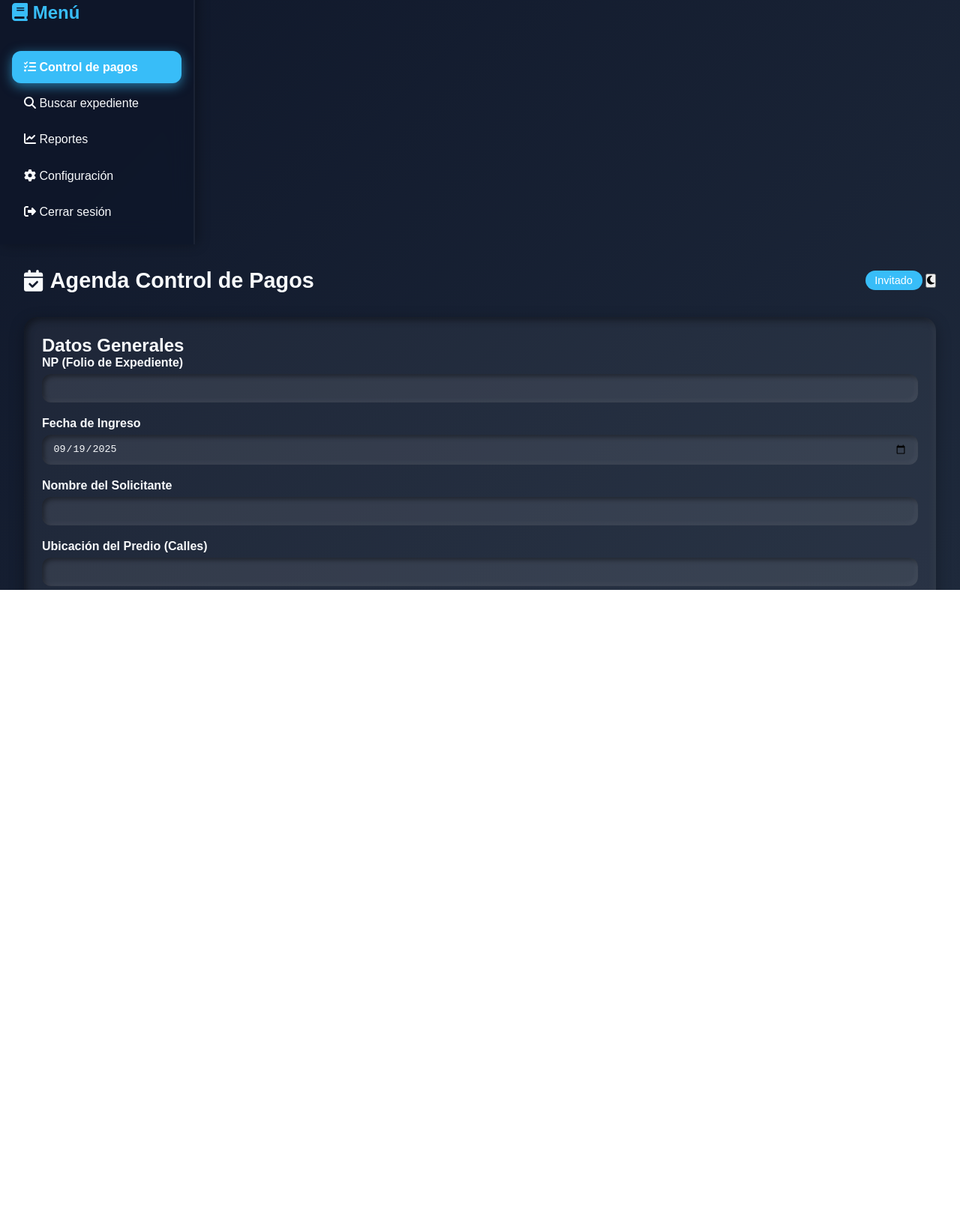
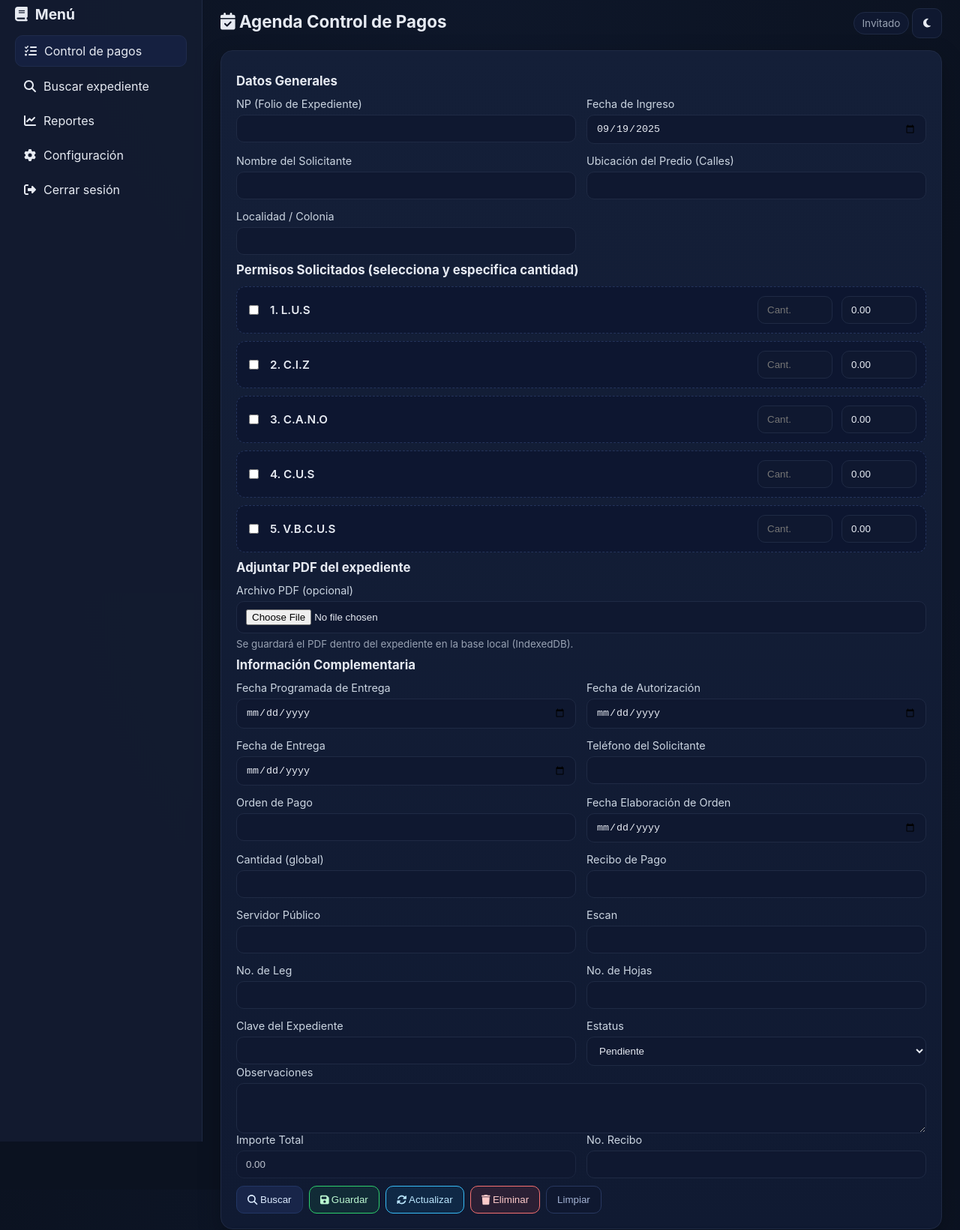
Before and after one commit to sirluisangel/Resindecia1, a plain HTML site: page main.html in a window 1280 px wide. Shown: the part 13-1654 px from the top of the page at 75% size. Before the commit the page ends 800 px from the top, so only its background shows below. Drawn offline with nearby package versions, Linux system fonts and the light colour scheme; some packages are replaced by stand-ins of ours; a script that the page names is missing.

Commit message:
refactor: Update stylesheet link and remove unused script functionality

```diff
--- a/main.css
+++ /dev/null
@@ -1,181 +0,0 @@
-/* Reset */
-* { margin: 0; padding: 0; box-sizing: border-box; }
-html, body { height: 100%; font-family: 'Poppins', sans-serif; overflow-x: hidden; }
-body {
-  background: linear-gradient(135deg, #0f172a, #1e293b);
-  color: #f8fafc;
-  transition: background 0.6s, color 0.6s;
-}
-body.light {
-  background: linear-gradient(135deg, #f9fafb, #e5e7eb);
-  color: #111827;
-}
-
-/* Fondo animado (partículas) */
-#bg-canvas {
-  position: fixed;
-  top: 0; left: 0;
-  width: 100%; height: 100%;
-  z-index: -1;
-}
-
-/* Sidebar */
-.sidebar {
-  width: 260px;
-  background: rgba(15, 23, 42, 0.85);
-  backdrop-filter: blur(16px);
-  display: flex;
-  flex-direction: column;
-  padding: 1rem;
-  border-right: 2px solid rgba(255,255,255,0.05);
-  box-shadow: 4px 0 15px rgba(0,0,0,0.3);
-  transition: transform 0.4s ease-in-out;
-}
-.sidebar .brand {
-  font-size: 1.5rem;
-  font-weight: bold;
-  color: #38bdf8;
-  margin-bottom: 2rem;
-  animation: slideInLeft 0.6s ease;
-}
-.sidebar nav a {
-  display: block;
-  padding: 0.8rem 1rem;
-  border-radius: 12px;
-  margin: 0.3rem 0;
-  color: inherit;
-  text-decoration: none;
-  position: relative;
-  overflow: hidden;
-  transition: all 0.4s;
-}
-.sidebar nav a::before {
-  content: "";
-  position: absolute;
-  left: -100%; top: 0;
-  width: 100%; height: 100%;
-  background: linear-gradient(90deg, transparent, rgba(56,189,248,0.3), transparent);
-  transition: left 0.5s;
-}
-.sidebar nav a:hover::before { left: 100%; }
-.sidebar nav a:hover {
-  transform: translateX(8px) scale(1.02);
-}
-.sidebar nav a.active {
-  background: #38bdf8;
-  color: white;
-  font-weight: bold;
-  box-shadow: 0 4px 15px rgba(56,189,248,0.6);
-}
-
-/* Main */
-.content {
-  flex: 1; padding: 2rem;
-  overflow-y: auto;
-  animation: fadeIn 0.8s;
-}
-.topbar {
-  display: flex; justify-content: space-between; align-items: center;
-  margin-bottom: 2rem;
-}
-.topbar h1 {
-  font-size: 1.8rem; display: flex; align-items: center; gap: 0.6rem;
-  font-weight: bold;
-  animation: slideInDown 0.7s;
-}
-.topbar .badge {
-  background: #38bdf8; padding: 0.3rem 0.8rem;
-  border-radius: 20px; font-size: 0.9rem; color: white;
-}
-
-/* Cards con glass + neumorphism */
-.card {
-  background: rgba(255,255,255,0.05);
-  border-radius: 18px;
-  padding: 1.5rem;
-  margin-bottom: 2rem;
-  box-shadow: inset -4px -4px 10px rgba(255,255,255,0.05),
-              inset 4px 4px 10px rgba(0,0,0,0.4),
-              0 6px 20px rgba(0,0,0,0.3);
-  animation: zoomIn 0.6s ease;
-  transition: transform 0.3s, box-shadow 0.3s;
-}
-.card:hover {
-  transform: translateY(-6px) scale(1.02);
-  box-shadow: 0 10px 30px rgba(56,189,248,0.4);
-}
-
-.section { display: none; }
-.section.visible { display: block; }
-
-/* Inputs */
-.field { margin-bottom: 1.2rem; display: flex; flex-direction: column; }
-.field label { font-weight: 600; margin-bottom: 0.4rem; }
-.field input, .field select, .field textarea {
-  padding: 0.7rem 0.9rem;
-  border-radius: 12px;
-  border: none;
-  background: rgba(255,255,255,0.08);
-  color: inherit;
-  box-shadow: inset -3px -3px 6px rgba(255,255,255,0.05),
-              inset 3px 3px 6px rgba(0,0,0,0.4);
-  transition: all 0.3s;
-}
-.field input:focus {
-  outline: none;
-  background: rgba(56,189,248,0.2);
-  transform: scale(1.03);
-}
-
-/* Buttons */
-.btn {
-  padding: 0.7rem 1.3rem;
-  border-radius: 14px;
-  border: none;
-  cursor: pointer;
-  font-weight: bold;
-  transition: all 0.3s ease;
-  position: relative;
-  overflow: hidden;
-}
-.btn::after {
-  content: "";
-  position: absolute;
-  top: 0; left: -100%;
-  width: 100%; height: 100%;
-  background: rgba(255,255,255,0.2);
-  transition: left 0.4s;
-}
-.btn:hover::after { left: 100%; }
-.btn.success { background: #22c55e; color: white; }
-.btn.danger { background: #ef4444; color: white; }
-.btn.info { background: #3b82f6; color: white; }
-.btn.ghost { background: transparent; border: 2px solid currentColor; }
-
-/* Tables */
-.table {
-  width: 100%; border-collapse: collapse;
-  border-radius: 12px; overflow: hidden;
-}
-.table th, .table td {
-  padding: 0.7rem; text-align: left;
-}
-.table th {
-  background: rgba(56,189,248,0.3);
-}
-.table tr:hover { background: rgba(56,189,248,0.15); }
-
-/* Animaciones */
-@keyframes fadeIn { from {opacity:0; transform: translateY(10px);} to {opacity:1; transform: translateY(0);} }
-@keyframes zoomIn { from {opacity:0; transform: scale(0.9);} to {opacity:1; transform: scale(1);} }
-@keyframes slideInLeft { from {opacity:0; transform: translateX(-50px);} to {opacity:1; transform: translateX(0);} }
-@keyframes slideInDown { from {opacity:0; transform: translateY(-50px);} to {opacity:1; transform: translateY(0);} }
-
-/* Responsive */
-@media(max-width: 768px) {
-  .sidebar {
-    position: fixed; left: -260px; top: 0; bottom: 0;
-    z-index: 1000;
-  }
-  .sidebar.active { left: 0; }
-}
--- a/main.html
+++ b/main.html
@@ -4,7 +4,7 @@
   <meta charset="UTF-8"/>
   <meta name="viewport" content="width=device-width, initial-scale=1.0"/>
   <title>Agenda Control de Pagos</title>
-  <link rel="stylesheet" href="main.css"/>
+  <link rel="stylesheet" href="styles.css"/>
   <link rel="stylesheet" href="https://cdnjs.cloudflare.com/ajax/libs/font-awesome/6.5.2/css/all.min.css"/>
   <script src="https://cdn.jsdelivr.net/npm/sweetalert2@11"></script>
   <script src="https://cdnjs.cloudflare.com/ajax/libs/xlsx/0.18.5/xlsx.full.min.js"></script>
--- a/script.js
+++ b/script.js
@@ -570,56 +570,3 @@ document.querySelectorAll(".cantidad").forEach(input => {
     importe.value = (cantidad * costo).toFixed(2);
   });
 });
-
-// Toggle de secciones con animación
-function showSection(sectionId) {
-  document.querySelectorAll(".section").forEach(sec => {
-    if (sec.id === `section-${sectionId}`) {
-      sec.classList.add("visible");
-      sec.style.animation = "fadeIn 0.6s";
-    } else {
-      sec.classList.remove("visible");
-    }
-  });
-}
-
-// Modo oscuro/claro
-document.querySelector("#toggle-mode")?.addEventListener("click", () => {
-  document.body.classList.toggle("light");
-});
-
-// Sidebar móvil
-document.querySelector("#toggle-sidebar")?.addEventListener("click", () => {
-  document.querySelector(".sidebar").classList.toggle("active");
-});
-
-// Fondo animado partículas
-const canvas = document.getElementById("bg-canvas");
-const ctx = canvas.getContext("2d");
-canvas.width = innerWidth; canvas.height = innerHeight;
-
-let particles = [];
-for (let i=0;i<60;i++){
-  particles.push({
-    x: Math.random()*canvas.width,
-    y: Math.random()*canvas.height,
-    r: Math.random()*2+1,
-    dx: (Math.random()-0.5)*0.5,
-    dy: (Math.random()-0.5)*0.5
-  });
-}
-
-function animate(){
-  ctx.clearRect(0,0,canvas.width,canvas.height);
-  ctx.fillStyle="rgba(56,189,248,0.7)";
-  particles.forEach(p=>{
-    ctx.beginPath();
-    ctx.arc(p.x,p.y,p.r,0,Math.PI*2);
-    ctx.fill();
-    p.x+=p.dx; p.y+=p.dy;
-    if(p.x<0||p.x>canvas.width) p.dx*=-1;
-    if(p.y<0||p.y>canvas.height) p.dy*=-1;
-  });
-  requestAnimationFrame(animate);
-}
-animate();
```
